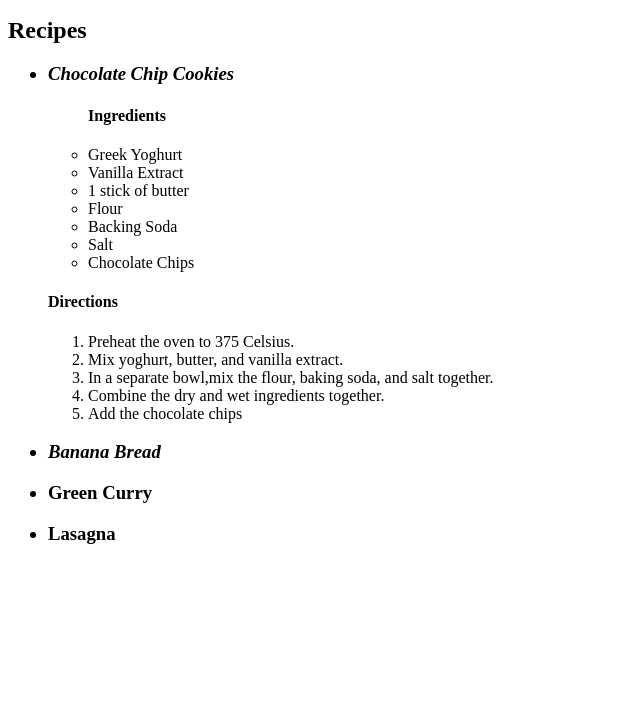
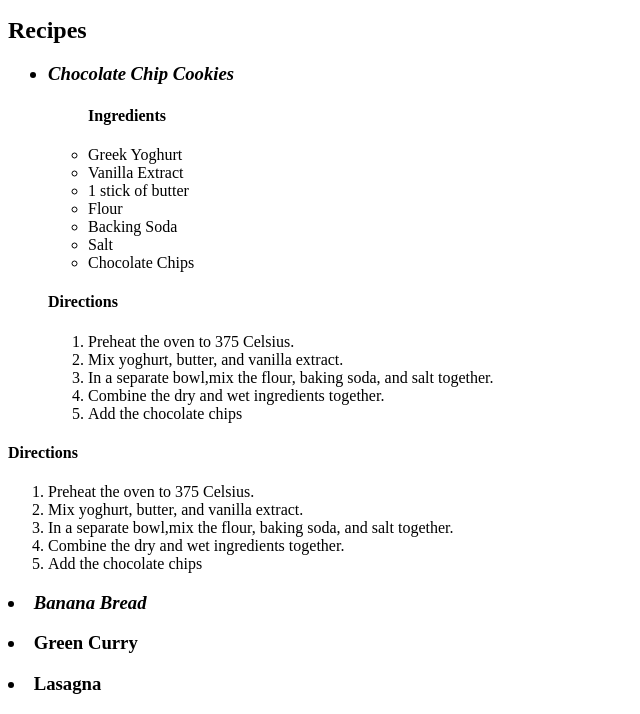
Before and after one commit to dchassaing/myrecipebook, a plain HTML site: page index.html in a window 1280 px wide. Shown: the part 697-1411 px from the top of the page, without its empty margins (0-640 px from the left). Before the commit the page ends 1260 px from the top, so only its background shows below. Drawn offline with Linux system fonts and the light colour scheme.

Commit message:
made a lot of changes to the html

```diff
--- a/index.html
+++ b/index.html
@@ -74,10 +74,25 @@
               <li>Add the chocolate chips</li>
           </ol>
 
+          </ul>
+
+              <h4>Directions</h4>
+                <ol>
+                    <li>Preheat the oven to 375 Celsius.</li>
+                    <li>Mix yoghurt, butter, and vanilla extract.</li>
+                    <li>In a separate bowl,mix the flour, baking soda, and salt together.</li>
+                    <li>Combine the dry and wet ingredients together.</li>
+                    <li>Add the chocolate chips</li>
+                </ol>
+      </div>
+
+
       <h3><li><strong><em>Banana Bread</em></strong><br></li></h3>
       <h3><li>  Green Curry </li></h3>
       <h3><li>  Lasagna </li></h3>
+
 </ul>
+
 
   </body>
 
```
Also changed, not shown: 1 other file.
